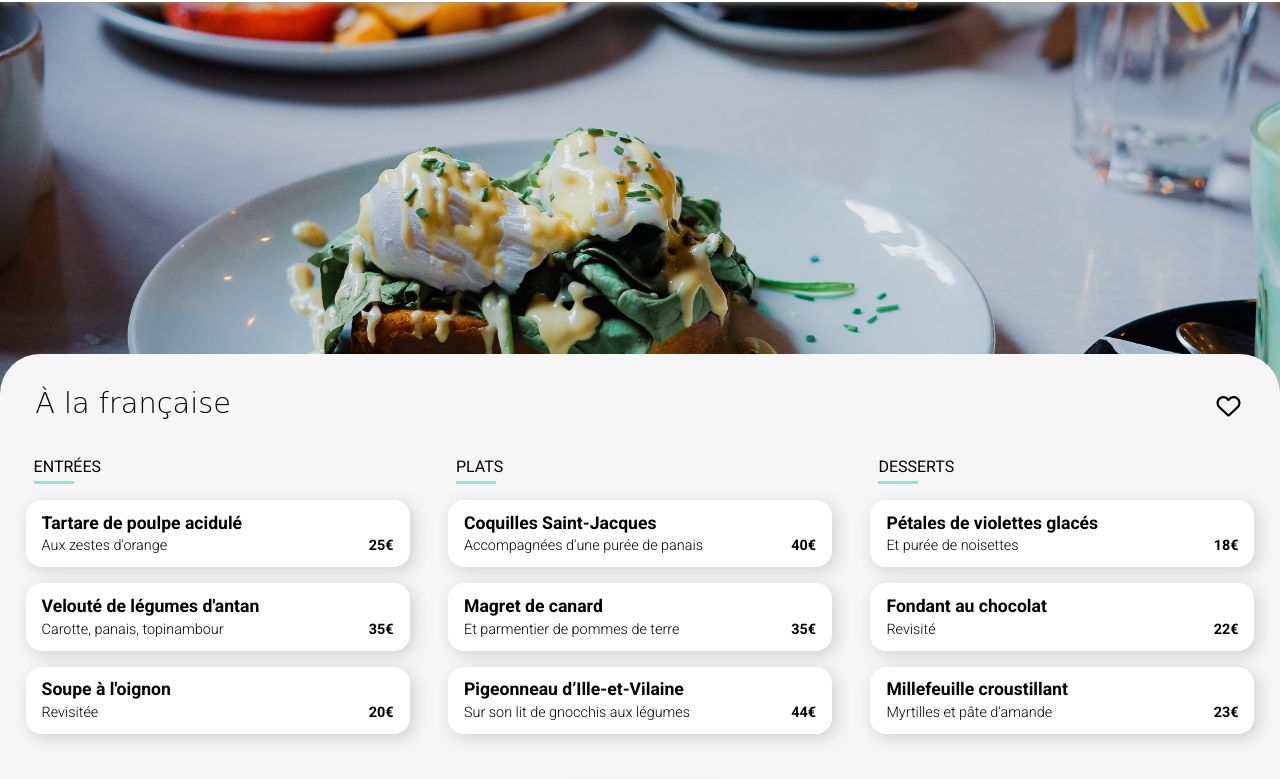
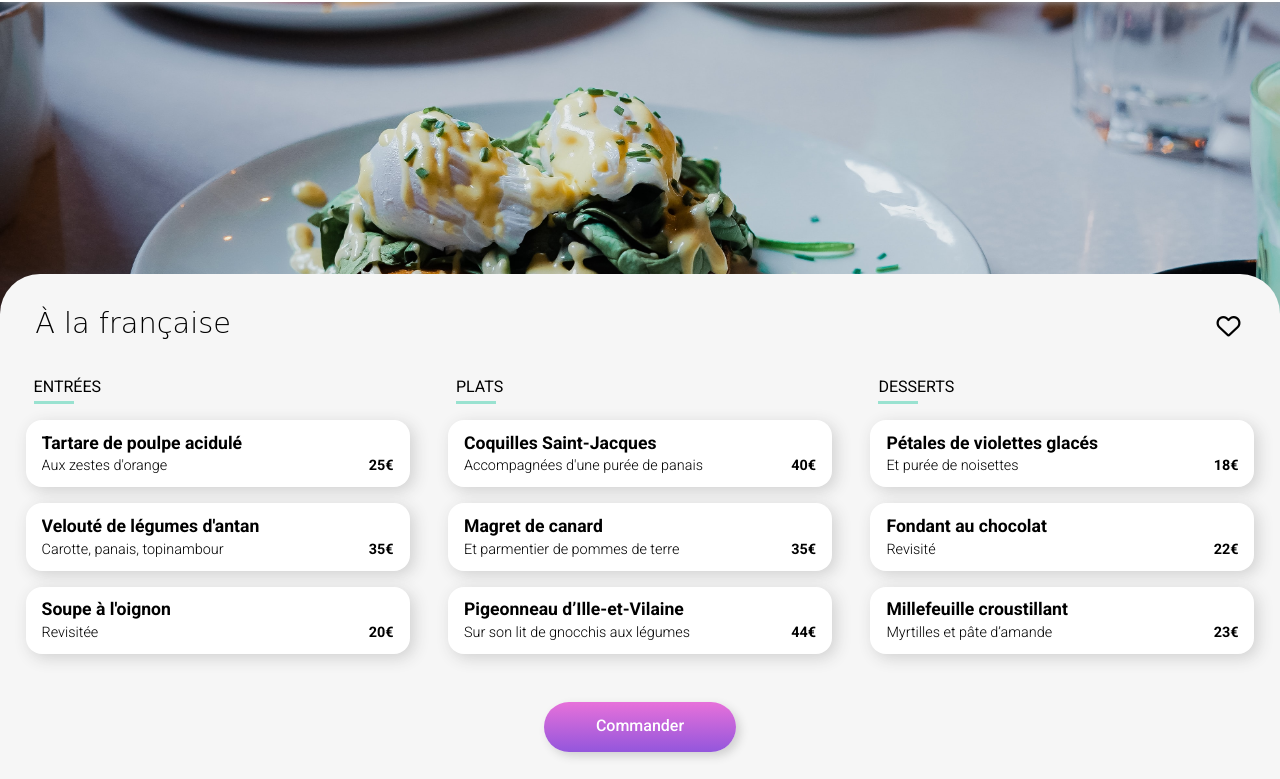
Before and after one commit to YvanRobR/YvanRobert_P2_02022021, a website: page a_la_francaise.html in a window 1280 px wide. Shown: the part 51-830 px from the top of the page. Drawn offline with Linux system fonts and the light colour scheme; a web font is replaced by a local one.

Commit message:
reduction hauteur img pages resto quand > 1024px

```diff
--- a/sass/Layouts/_footer.scss
+++ b/sass/Layouts/_footer.scss
@@ -10,6 +10,7 @@ footer {
     width: 100%;
     padding-top: 0px;
     padding-bottom: 10px;
+    margin-bottom: 0px;
 
     @if (lightness(map-get($background, footer)) < 50%) {
         color: $police-blanche;
@@ -41,6 +42,7 @@ footer {
         padding-left: 4vw;
         margin-top: 0px;
 
+
         li {
             display: flex;
             font-size: 16px;
--- a/sass/style.scss
+++ b/sass/style.scss
@@ -210,7 +210,7 @@
 
     .resto__img {
         @include desktop-only{
-        height: 50vh;
+        height: 40vh;
         }
     }
 
```
Also changed, not shown: public/css/style.css, 1 other file.
